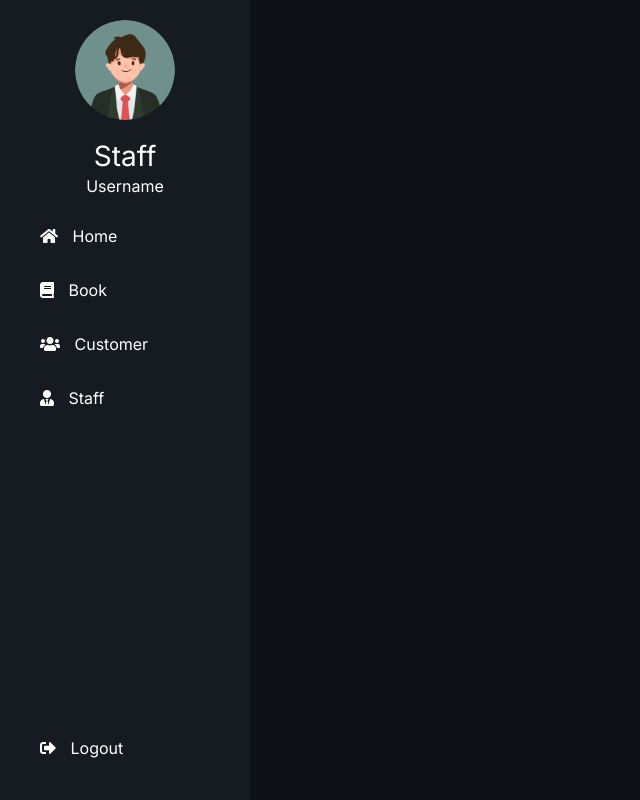
After one commit to KiraQiez/Worm, a PHP site: page /StaffDashboard.php in a window 1280 px wide. The commit adds this page. Shown: the whole page, without its empty margins (0-640 px from the left). Run offline with PHP 8.4, Linux system fonts and the light colour scheme.

Commit message:
rework the ui

```diff
--- /dev/null
+++ b/StaffDashboard.php
@@ -0,0 +1,31 @@
+<!DOCTYPE html>
+<html lang="en">
+
+<head>
+    <meta charset="UTF-8">
+    <meta name="viewport" content="width=device-width, initial-scale=1.0">
+    <title>Dashboard</title>
+    <link rel="stylesheet" href="rsc/style/bootstrap.css">
+    <link rel="stylesheet" href="rsc/style/styles.css">
+    <link rel="stylesheet" href="rsc/style/staff.css">
+    <link rel="stylesheet" href="https://cdnjs.cloudflare.com/ajax/libs/font-awesome/5.15.3/css/all.min.css">
+</head>
+
+<body>
+    <div class="wrapper">
+        <div class="sidebar">
+            <div class="profile">
+                <img src="rsc/image/picture.png" alt="Profile Image">
+                <h3>Staff</h3>
+                <p>Username</p>
+            </div>
+            <a href="StaffDashboard.php"><i class="fas fa-home"></i> Home</a>
+            <a href="StaffBook.php"><i class="fas fa-book"></i> Book</a>
+            <a href="StaffCust.php"><i class="fas fa-users"></i> Customer</a>
+            <a href="StaffStaff.php"><i class="fas fa-user-tie"></i> Staff</a>
+            <a href="logout.php" class="logout"><i class="fas fa-sign-out-alt"></i> Logout</a>
+        </div>
+    </div>
+</body>
+
+</html>
--- /dev/null
+++ b/logout.php
@@ -0,0 +1,3 @@
+<?php
+
+echo "<script>location.href='index.html'</script>";
--- /dev/null
+++ b/rsc/style/staff.css
@@ -0,0 +1,55 @@
+.wrapper {
+    display: flex;
+    width: 100%;
+    min-height: 100vh;
+}
+
+
+.sidebar {
+    width: 250px;
+    background-color: #161b22;
+    color: #fff;
+    display: flex;
+    flex-direction: column;
+    align-items: center;
+    padding: 20px;
+}
+
+
+.profile {
+    text-align: center;
+}
+
+.sidebar h3 {
+    margin-bottom: 0px;
+}
+
+.sidebar img {
+    width: 100px;
+    height: 100px;
+    border-radius: 50%;
+    margin-bottom: 20px;
+}
+
+.sidebar a {
+    color: #fff;
+    text-decoration: none;
+    padding: 10px 20px;
+    border-radius: 5px;
+    margin-bottom: 10px;
+    width: 100%;
+    text-align: left;
+    transition: background 0.3s;
+}
+
+.sidebar a:hover {
+    background: #495057;
+}
+
+.sidebar i {
+    margin-right: 10px;
+}
+
+.logout {
+    margin-top: auto;
+}
--- a/rsc/style/styles.css
+++ b/rsc/style/styles.css
@@ -10,7 +10,7 @@
     --input-bg-color: rgba(0, 0, 0, 0.1);
     --dropdown-bg-color: rgba(22, 27, 34, 0.95);
     --dropdown-hover-color: rgba(33, 37, 41, 0.95);
-    --border-color:1px solid rgba(255, 255, 255, 0.1);
+    --border-color: 1px solid rgba(255, 255, 255, 0.1);
 }
 
 body {
@@ -100,7 +100,7 @@ body {
     text-align: center;
 }
 
-.login-container a{
+.login-container a {
     color: #58a6ff;
     text-decoration: none;
 }
@@ -117,14 +117,16 @@ body {
     position: relative;
 }
 
-.form-control:focus, .form-select:focus {
+.form-control:focus,
+.form-select:focus {
     box-shadow: none;
     border-color: var(--primary-color);
     background-color: var(--input-bg-color);
     color: var(--text-color);
 }
 
-.form-control, .form-select {
+.form-control,
+.form-select {
     background-color: var(--input-bg-color);
     border: var(--border-color);
     color: #c9d1d9;
@@ -133,7 +135,7 @@ body {
 
 .input-group-text {
     background-color: rgba(0, 0, 0, 0.2);
-    border:var(--border-color);
+    border: var(--border-color);
     color: #c9d1d9;
 }
 
@@ -151,11 +153,3 @@ body {
 .form-select option:hover {
     background-color: var(--dropdown-hover-color);
 }
-
-/*Toast CSS*/
-
-.toast-body img{
-    width: 20px;
-    height: 20px;
-    margin-right: 10px;
-}
```
Also changed, not shown: db.php (added, +11 -0 lines), login.php (renamed from login.html, +64 -33 lines), loginSystem.php (deleted, +0 -38 lines), register.php (+141 -105 lines), rsc/image/picture.png (added).
